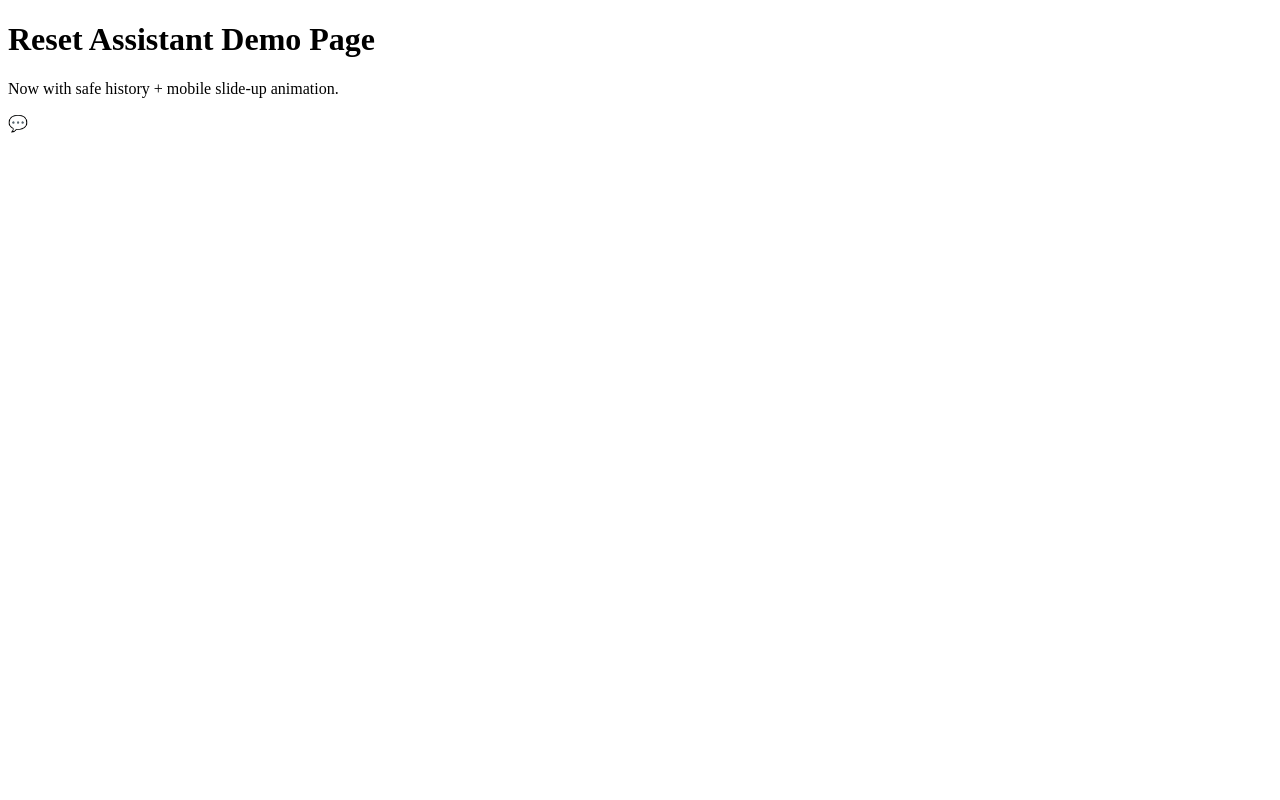
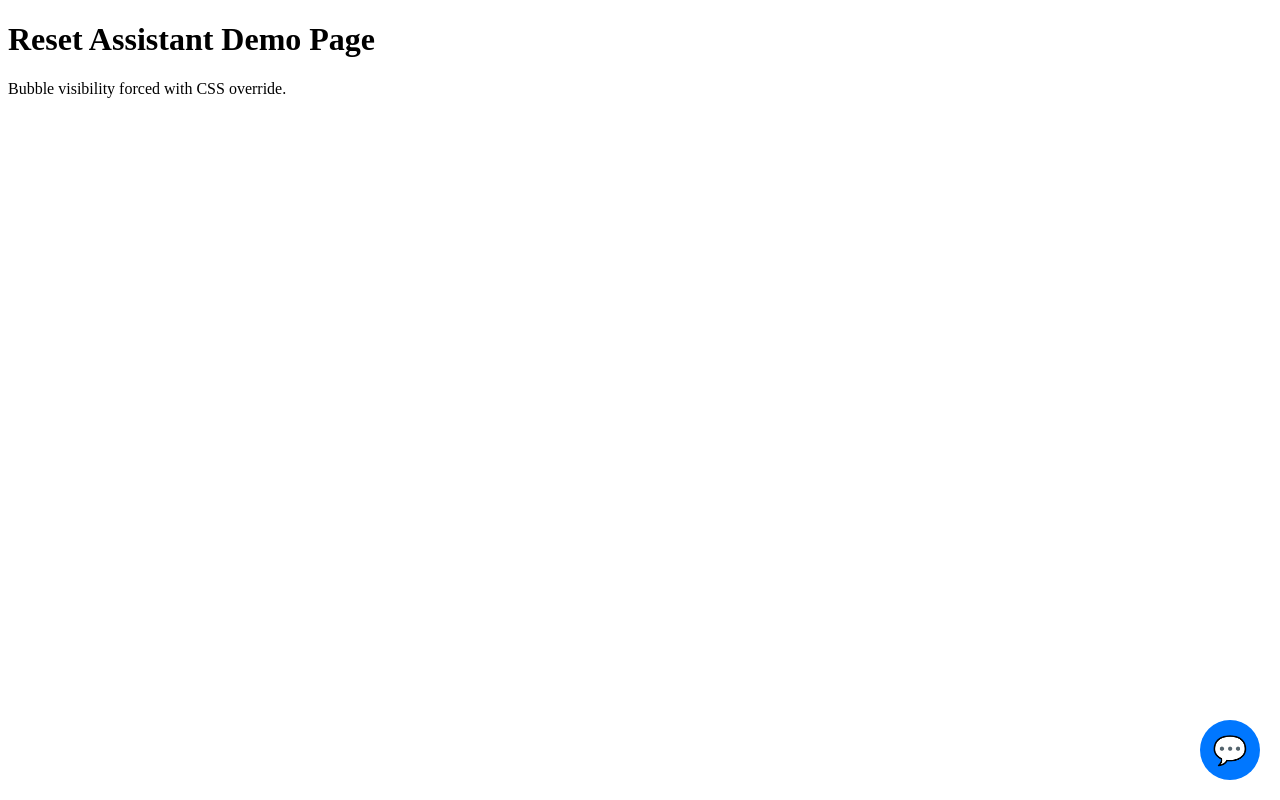
Before and after one commit to kohealth/reset-assistant, a website: page index.html in a window 1280 px wide. Drawn offline with Linux system fonts and the light colour scheme.

Commit message:
Add files via upload

```diff
--- a/index.html
+++ b/index.html
@@ -3,7 +3,7 @@
 <head><meta charset="UTF-8"><title>Reset Assistant Demo</title></head>
 <body>
   <h1>Reset Assistant Demo Page</h1>
-  <p>Now with safe history + mobile slide-up animation.</p>
+  <p>Bubble visibility forced with CSS override.</p>
   <script>window.LICENSEE_ID="clinic123";</script>
   <script src="/widget.js"></script>
 </body>
--- a/widget.js
+++ b/widget.js
@@ -51,7 +51,6 @@
   const clearBtn = windowEl.querySelector("#reset-clear");
   const inputEl = windowEl.querySelector("#reset-text");
   const messagesEl = windowEl.querySelector("#reset-messages");
-  const headerEl = () => document.getElementById("reset-header");
 
   let assistantName = "Assistant";
   const STORAGE_KEY = "reset-assistant-history";
@@ -102,6 +101,28 @@
     }
   `;
   document.head.appendChild(style);
+
+  // Force bubble visibility override
+  const fixStyle = document.createElement("style");
+  fixStyle.innerHTML = `
+    #reset-bubble {
+      display: flex !important;
+      align-items: center !important;
+      justify-content: center !important;
+      position: fixed !important;
+      bottom: 20px !important;
+      right: 20px !important;
+      width: 60px !important;
+      height: 60px !important;
+      border-radius: 50% !important;
+      background: #0077ff !important;
+      color: white !important;
+      font-size: 28px !important;
+      z-index: 2147483647 !important;
+      cursor: pointer !important;
+    }
+  `;
+  document.head.appendChild(fixStyle);
 
   async function sendMessage(){
     const msg = inputEl.value.trim();
```
